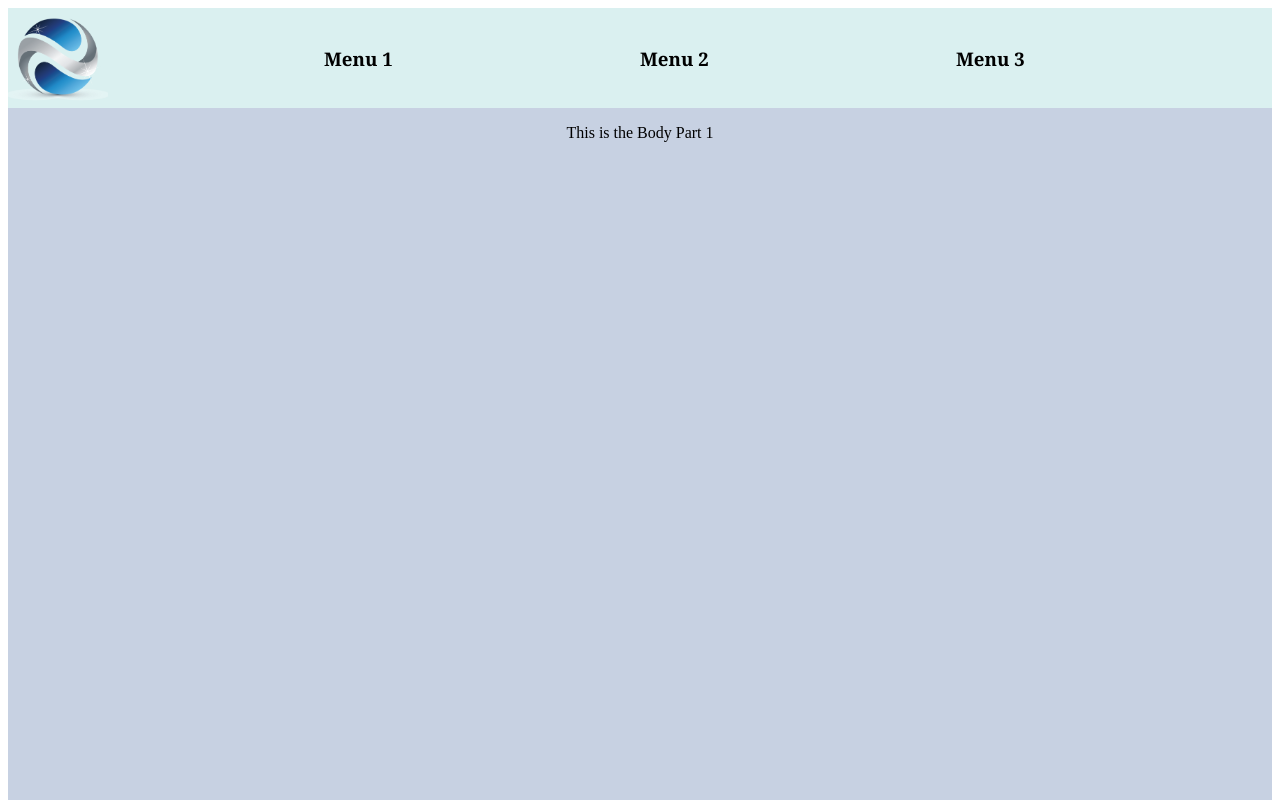
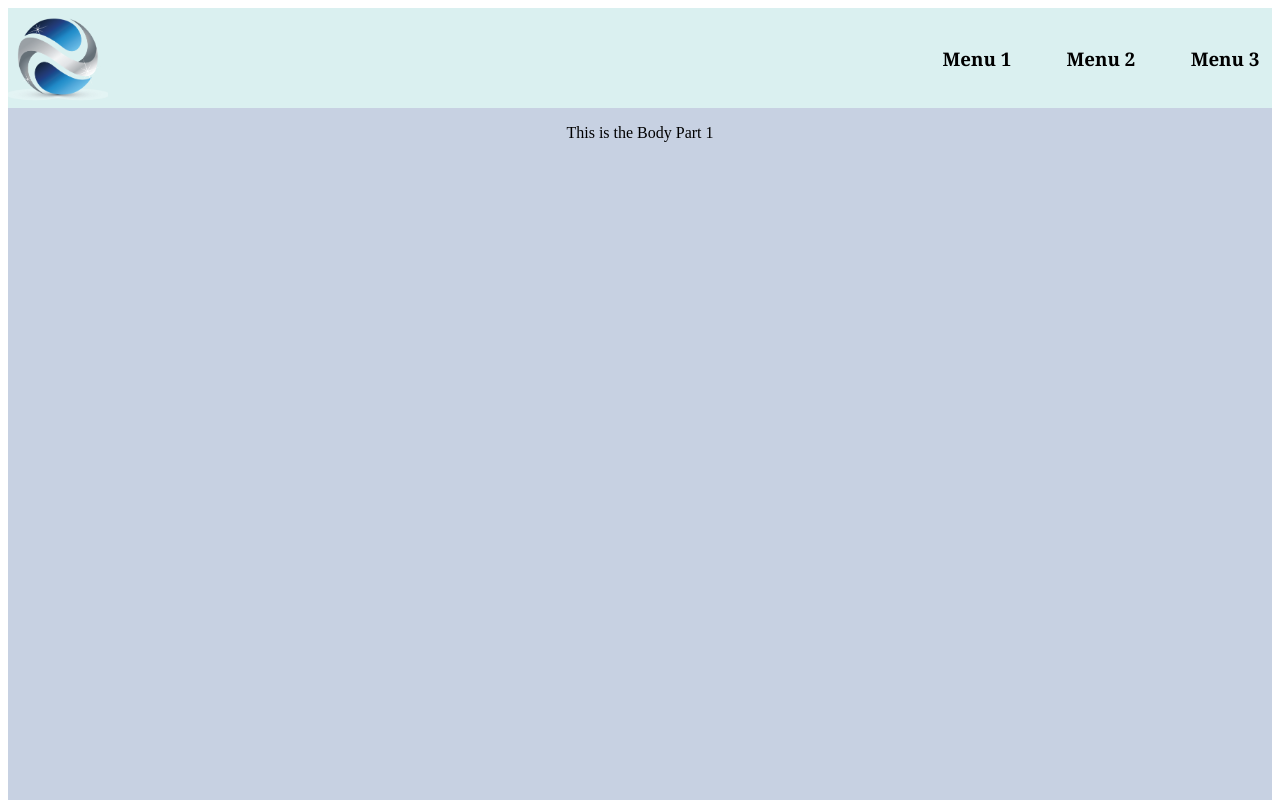
Before and after one commit to humayunfarooqi/git_test, a plain HTML site: page index.html in a window 1280 px wide. Shown: the top 800 px of the page. Drawn offline with Linux system fonts and the light colour scheme.

Commit message:
new changes

```diff
--- a/styles.css
+++ b/styles.css
@@ -1,7 +1,7 @@
 .menu .center
 {
 
-flex: 1 1 0%;
+flex: 8 1 0%;
 
 }
 .menu
@@ -17,6 +17,8 @@
 {
     font-family: Georgia, serif;
     flex: 1 1 0%;
+    text-align: right;
+    padding-right: 1%;
 
 }
 footer
```
